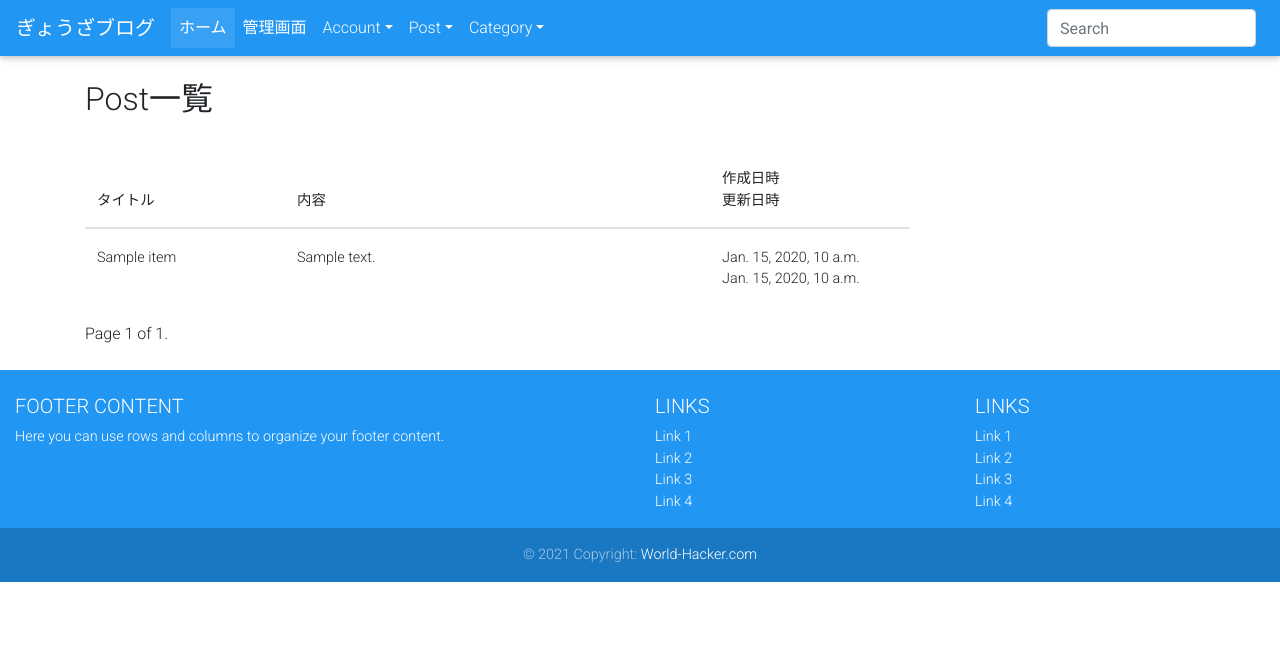
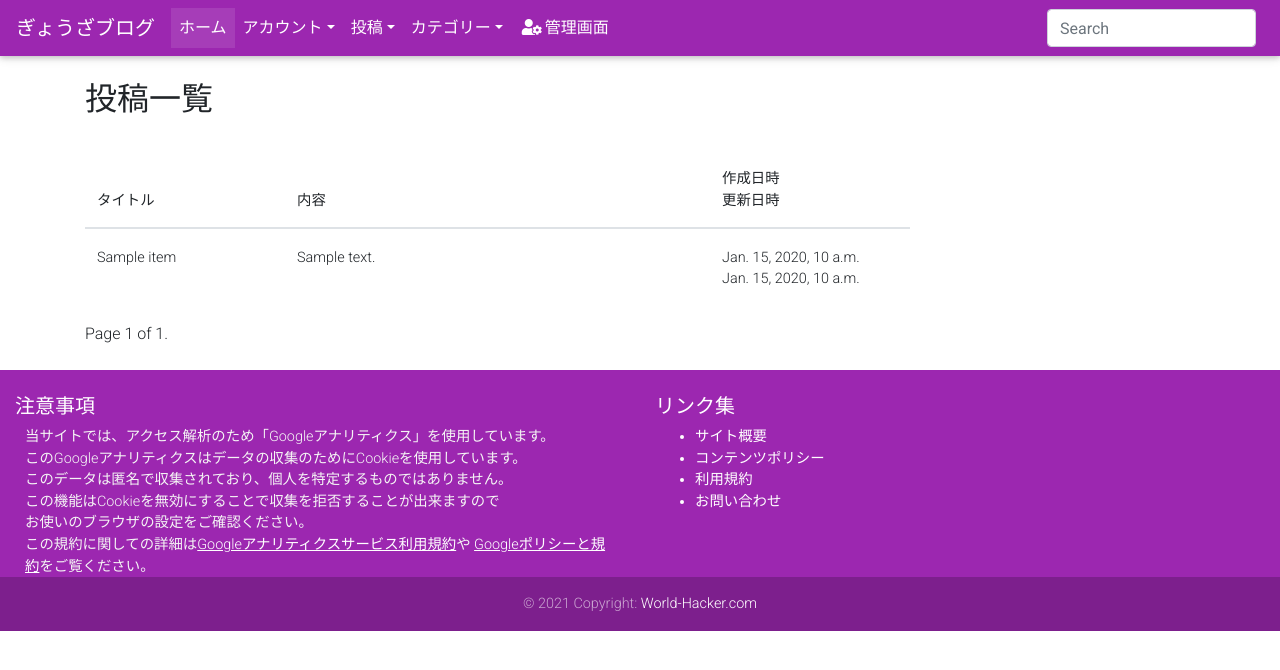
Before and after one commit to Unicorn201/udemy-django-4180, a Django app: template myapp/templates/myapp/post_list.html in a window 1280 px wide. Shown: the top 670 px of the page. Run offline with Django 3.2, Linux system fonts and the light colour scheme; the template is opened without the code that fills it: most values are stand-ins (such as "Sample title", 1, 10 or a date in 2020); some libraries are stand-ins or nearby versions.

Commit message:
set up header and footer contents

```diff
--- a/myapp/templates/myapp/base.html
+++ b/myapp/templates/myapp/base.html
@@ -39,7 +39,7 @@
 
 <body>
     <!--Navbar-->
-    <nav class="navbar navbar-expand-lg navbar-dark blue">
+    <nav class="navbar navbar-expand-lg navbar-dark purple">
 
         <!-- Navbar brand -->
         <a class="navbar-brand" href="/">ぎょうざブログ</a>
@@ -56,17 +56,15 @@
             <!-- Links -->
             <ul class="navbar-nav mr-auto">
                 <li class="nav-item active">
-                    <a class="nav-link" href="{% url 'myapp:index'%}">ホーム
-                        <span class="sr-only">(current)</span>
+                    <a class="nav-link" href="{% url 'myapp:index'%}">ホーム<span class="sr-only">(current)</span>
+
                     </a>
                 </li>
-                <li class="nav-item">
-                    <a class="nav-link" href="/admin/">管理画面</a>
-                </li>
+
                 <!-- Dropdown -->
                 <li class="nav-item dropdown">
                     <a class="nav-link dropdown-toggle" id="account" data-toggle="dropdown" aria-haspopup="true"
-                        aria-expanded="false">Account</a>
+                        aria-expanded="false">アカウント</a>
                     <div class="dropdown-menu dropdown-primary" aria-labelledby="account">
                         {% if request.user.is_authenticated %}
                         <a class="dropdown-item">{{ request.user }}</a>
@@ -85,7 +83,7 @@
                 <!-- Dropdown -->
                 <li class="nav-item dropdown">
                     <a class="nav-link dropdown-toggle" id="navbarDropdownMenuLink" data-toggle="dropdown"
-                        aria-haspopup="true" aria-expanded="false">Post</a>
+                        aria-haspopup="true" aria-expanded="false">投稿</a>
                     <div class="dropdown-menu dropdown-primary" aria-labelledby="navbarDropdownMenuLink">
                         <a class="dropdown-item" href="{% url 'myapp:post_create'%}">新規投稿</a>
                         <a class="dropdown-item" href="{% url 'myapp:post_list'%}">投稿一覧</a>
@@ -96,7 +94,7 @@
 
                 <li class="nav-item dropdown">
                     <a class="nav-link dropdown-toggle" id="navbarDropdownMenuLink" data-toggle="dropdown"
-                        aria-haspopup="true" aria-expanded="false">Category</a>
+                        aria-haspopup="true" aria-expanded="false">カテゴリー</a>
                     <div class="dropdown-menu dropdown-primary" aria-labelledby="navbarDropdownMenuLink">
                         {% for item in category_list %}
                         <a class="dropdown-item" href="{% url 'myapp:category_detail' item.name_en %}">{{ item.name }}</a>
@@ -106,6 +104,9 @@
                     </div>
                 </li>
 
+                <li class="nav-item">
+                    <a href="/admin/" class="nav-link waves-light" mdbWavesEffect><i class="fas fa-user-cog"></i>管理画面</a>
+                </li>
 
             </ul>
             <!-- Links -->
@@ -139,7 +140,7 @@
 
 
     <!-- Footer -->
-    <footer class="page-footer font-small blue pt-4">
+    <footer class="page-footer font-small purple pt-4">
 
         <!-- Footer Links -->
         <div class="container-fluid text-center text-md-left">
@@ -151,18 +152,50 @@
                 <div class="col-md-6 mt-md-0 mt-3">
 
                     <!-- Content -->
-                    <h5 class="text-uppercase">Footer Content</h5>
-                    <p>Here you can use rows and columns to organize your footer content.</p>
+                    <div class = "caution_contents">
+                    <h5 class="text-uppercase"><b>注意事項</b></h5>
 
+                    <p>当サイトでは、アクセス解析のため「Googleアナリティクス」を使用しています。</p>
+                    <p>このGoogleアナリティクスはデータの収集のためにCookieを使用しています。</p>
+                    <p>このデータは匿名で収集されており、個人を特定するものではありません。</p>
+                    <p>この機能はCookieを無効にすることで収集を拒否することが出来ますので</p>
+                    <p>お使いのブラウザの設定をご確認ください。</p>
+                    <p>この規約に関しての詳細は<a href = "https://marketingplatform.google.com/about/analytics/terms/jp/"><u>Googleアナリティクスサービス利用規約</u></a>や
+                        <a href = "https://policies.google.com/technologies/ads?hl=ja"><u>Googleポリシーと規約</u></a>をご覧ください。</p>
+                    </div>
                 </div>
                 <!-- Grid column -->
 
                 <hr class="clearfix w-100 d-md-none pb-3">
 
                 <!-- Grid column -->
+                <div class="col-md-6 mb-md-0 mb-3">
+
+                    <!-- Links -->
+                    <h5 class="text-uppercase">リンク集</h5>
+
+                    <ul class="list-styled" >
+                        <li>
+                            <a href="{% url 'myapp:about' %}" >サイト概要</a>
+                        </li>
+                        <li>
+                            <a href="{% url 'myapp:contents_policy' %}">コンテンツポリシー</a>
+                        </li>
+                        <li>
+                            <a href="{% url 'myapp:terms' %}">利用規約</a>
+                        </li>
+                        <li>
+                            <a href="{% url 'myapp:contact_me' %}">お問い合わせ</a>
+                        </li>
+                    </ul>
+
+                </div>
+                <!-- Grid column -->
+
+                <!-- Grid column
                 <div class="col-md-3 mb-md-0 mb-3">
 
-                    <!-- Links -->
+                     Links
                     <h5 class="text-uppercase">Links</h5>
 
                     <ul class="list-unstyled">
@@ -181,31 +214,7 @@
                     </ul>
 
                 </div>
-                <!-- Grid column -->
-
-                <!-- Grid column -->
-                <div class="col-md-3 mb-md-0 mb-3">
-
-                    <!-- Links -->
-                    <h5 class="text-uppercase">Links</h5>
-
-                    <ul class="list-unstyled">
-                        <li>
-                            <a href="#!">Link 1</a>
-                        </li>
-                        <li>
-                            <a href="#!">Link 2</a>
-                        </li>
-                        <li>
-                            <a href="#!">Link 3</a>
-                        </li>
-                        <li>
-                            <a href="#!">Link 4</a>
-                        </li>
-                    </ul>
-
-                </div>
-                <!-- Grid column -->
+                Grid column -->
 
             </div>
             <!-- Grid row -->
--- a/myapp/templates/myapp/index.html
+++ b/myapp/templates/myapp/index.html
@@ -65,9 +65,9 @@
     <!-- Card deck -->
     <a type="button" class="btn btn-outline-success" data-mdb-ripple-color="dark"
         href ="{% url 'myapp:post_list' %}" >すべての記事を見る</a>
-    <br>
 
 </div>
+<br>
 
 <!-- Jumbotron -->
 {% endblock %}
--- a/myapp/templates/myapp/post_list.html
+++ b/myapp/templates/myapp/post_list.html
@@ -4,7 +4,7 @@
 <div class="row">
     <div class="col-md-9">
         <br>
-        <h2>Post一覧</h2>
+        <h2>投稿一覧</h2>
         <br>
 
         <table class="table">
--- a/static/style.css
+++ b/static/style.css
@@ -6,3 +6,11 @@
     background-repeat: no-repeat;
     height: 500px;
 }
+
+.caution_contents p{
+    color: whitesmoke;
+    margin-left:10px;
+    margin-right:10px;
+    margin-bottom: 0;
+
+}
```
Also changed, not shown: myapp/templates/myapp/about.html (added, +27 -0 lines), myapp/templates/myapp/contact_me.html (added, +25 -0 lines), myapp/templates/myapp/contact_result.html (added, +15 -0 lines), myapp/templates/myapp/contents_policy.html (added, +22 -0 lines), myapp/templates/myapp/terms.html (added, +23 -0 lines).
